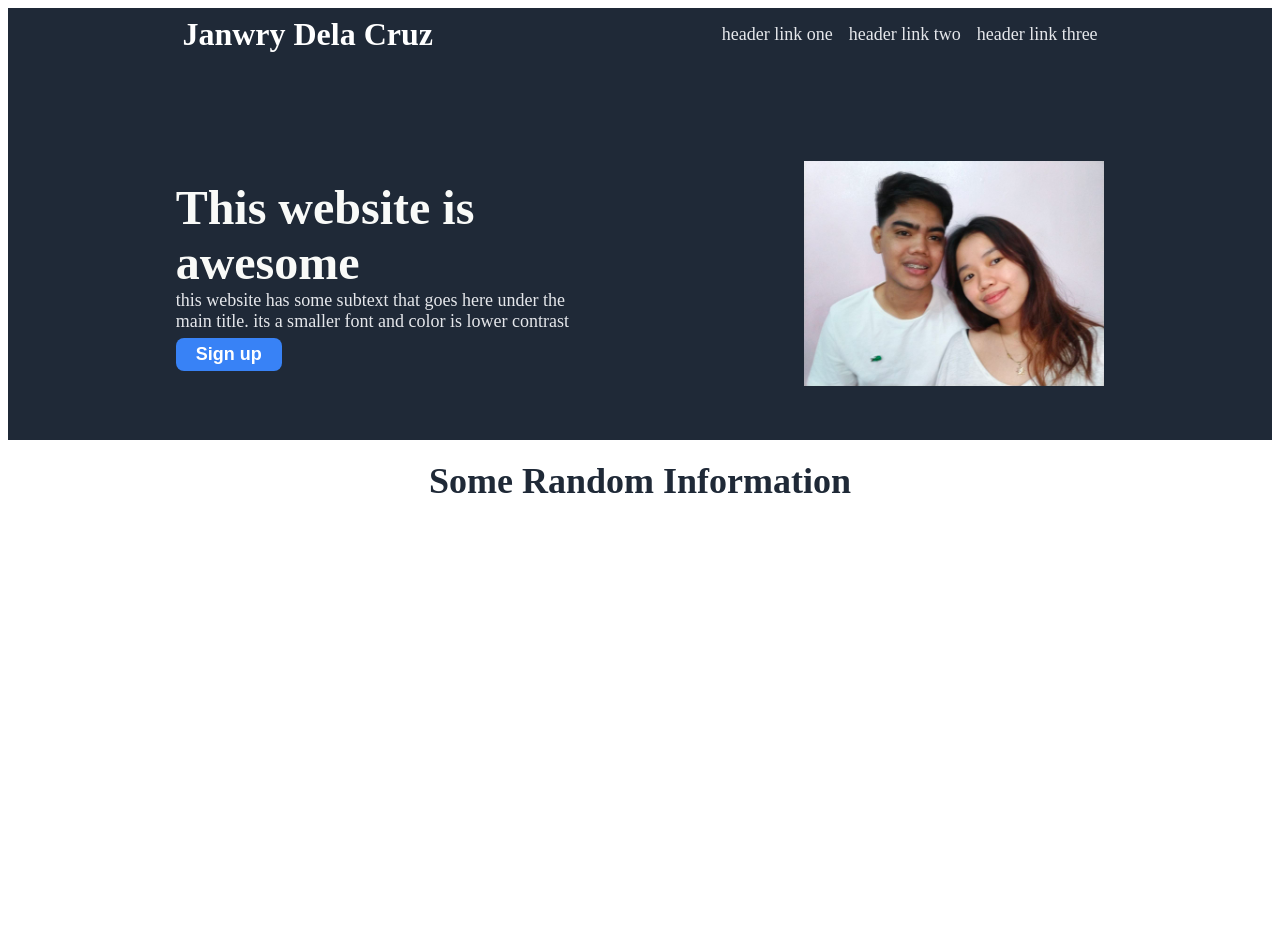
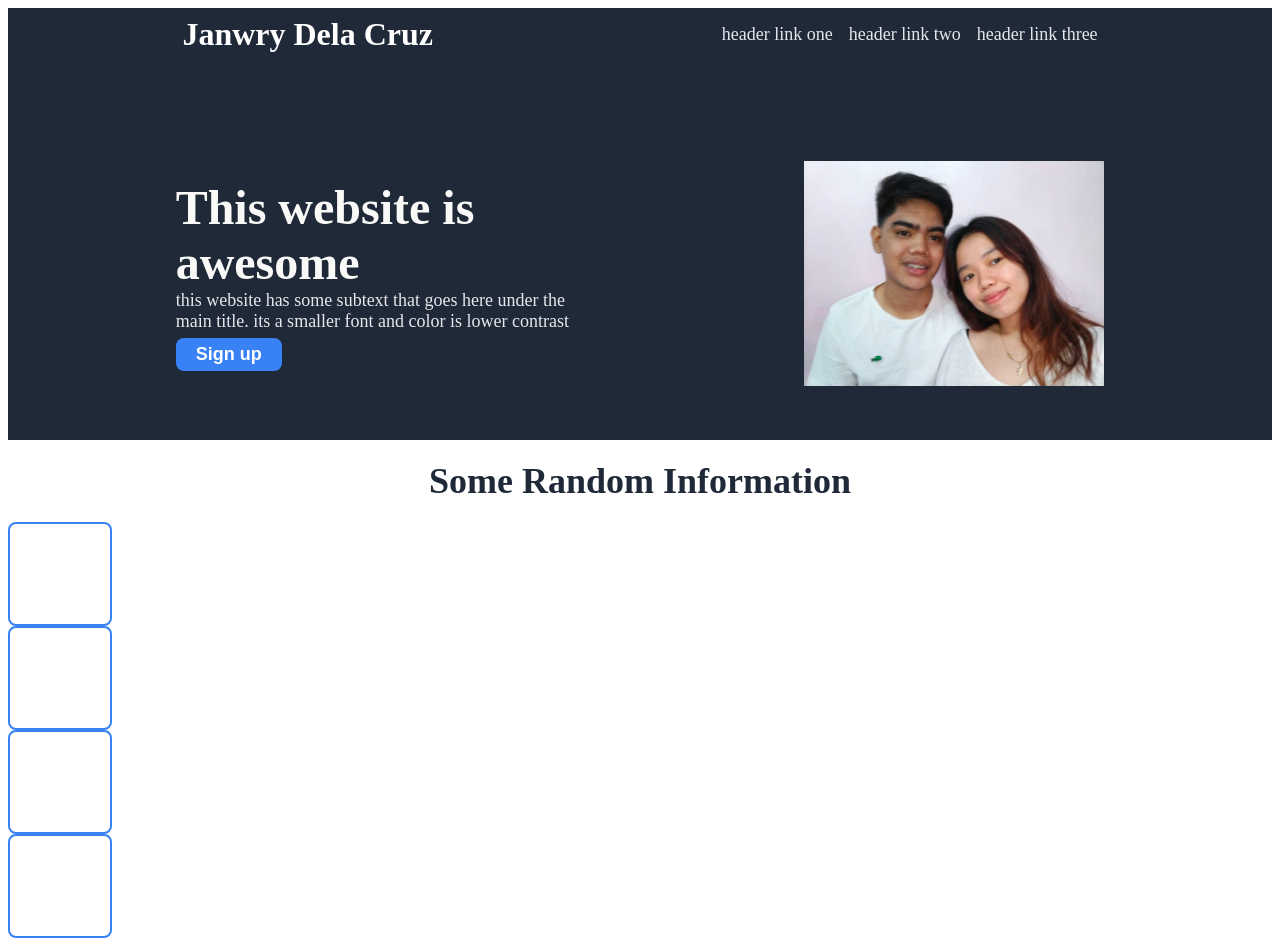
Before and after one commit to janwry26/landing-page-odin-project-, a plain HTML site: page index.html in a window 1280 px wide. Before the commit the page ends 800 px from the top, so only its background shows below. Drawn offline with Linux system fonts and the light colour scheme.

Commit message:
added box

```diff
--- a/index.html
+++ b/index.html
@@ -33,7 +33,12 @@
     <div  class="random-info">
       <p>Some Random Information</p>
     </div>
-
+    <div>
+      <div class="box"></div>
+      <div class="box"></div>
+      <div class="box"></div>
+      <div class="box"></div>
+    </div>
   </div>
 </body>
 </html>
--- a/style.css
+++ b/style.css
@@ -81,3 +81,11 @@ p{
   align-items: center;
   margin: 20px;
 }
+.box {
+  width: 100px;
+  height: 100px;
+  border-style: solid;
+  border-width: 2px;
+  border-color: #3882F6;
+  border-radius: 8px;
+}
```
